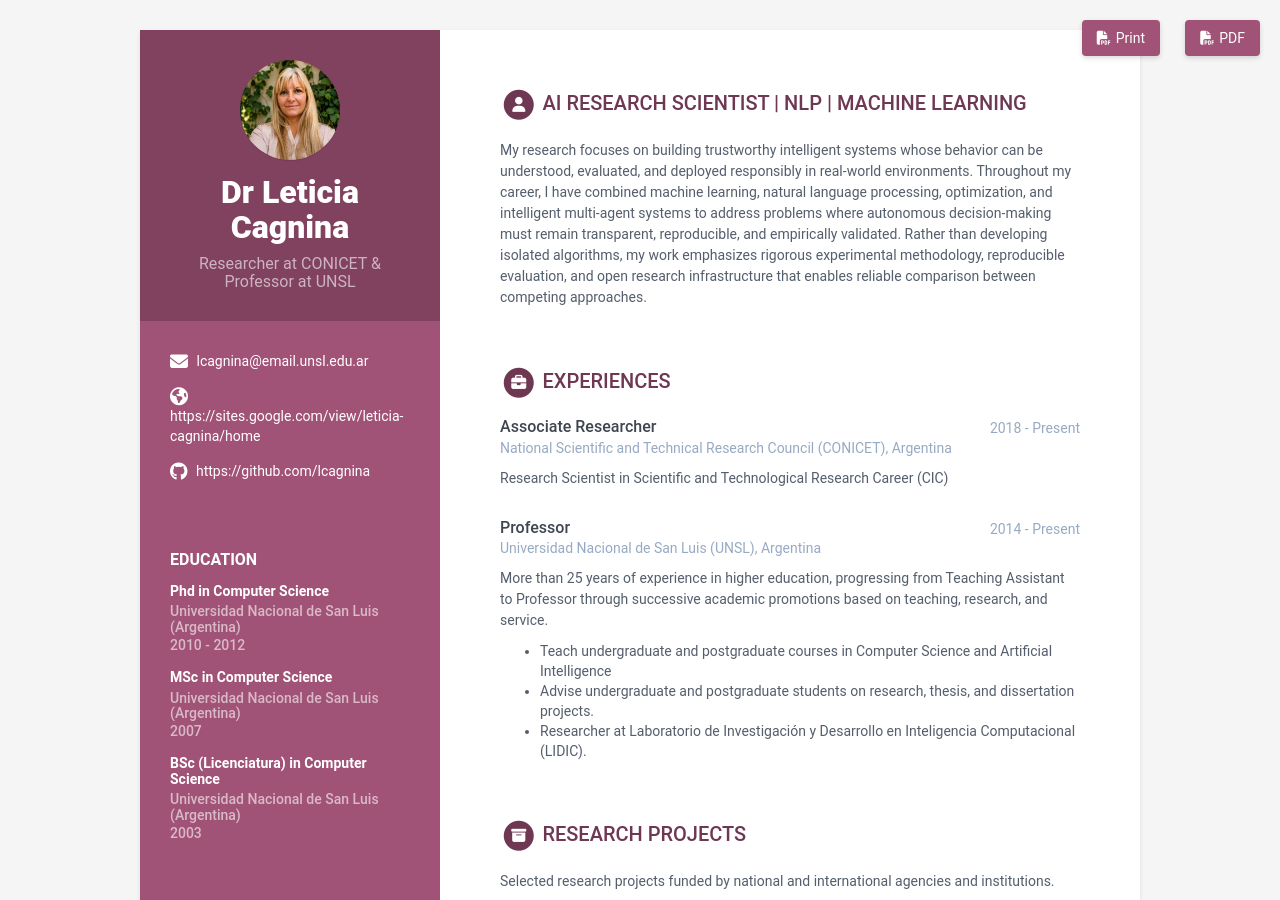
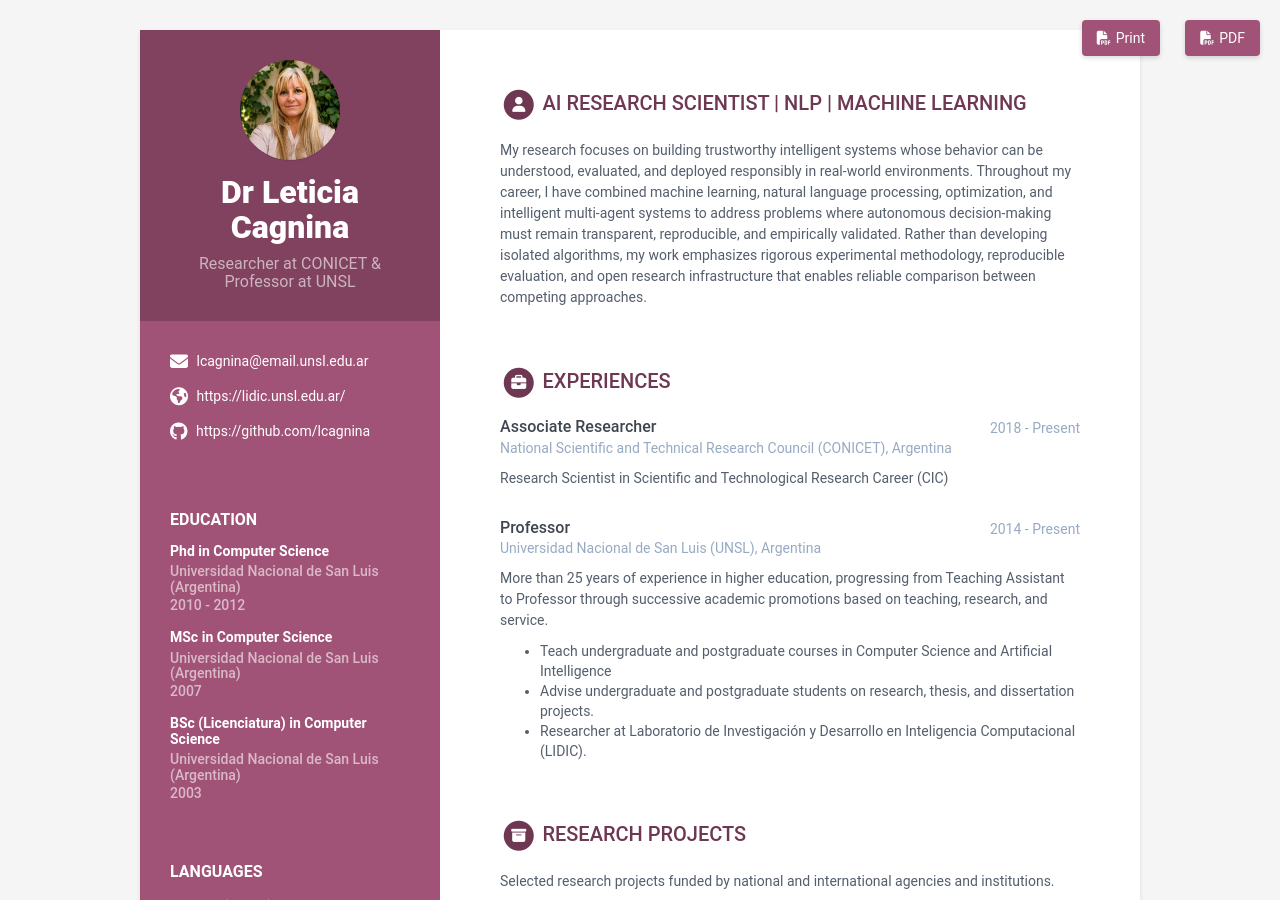
Before and after one commit to lcagnina/lcagnina.github.io, a Jekyll site: the page built from index.html, in a window 1280 px wide and 900 px high. Built offline with Jekyll 4.4.1, drawn with Linux system fonts in a browser that asks for light colours; part of the change alters nothing that is shown.

Commit message:
Update data.yml

```diff
--- a/_data/data.yml
+++ b/_data/data.yml
@@ -19,7 +19,8 @@ sidebar:
   #timezone: America/Cancun # Enter your timezone, e.g., America/Havana, Africa/Casablanca, America/North_Dakota/Center
   Current Affiliation: Universidad Nacional de San Luis (UNSL), Argentina & Consejo Nacional de Investigaciones Científicas y Técnicas (CONICET), Argentina
   #citizenship: Argentine
-  institutional web: https://lidic.unsl.edu.ar/
+  #institutional web: https://lidic.unsl.edu.ar/
+  website: https://lidic.unsl.edu.ar/
   #linkedin: linkedin.com/in/leticia-cagnina-phd/
   #xing: alandoe
   github: https://github.com/lcagnina
```
